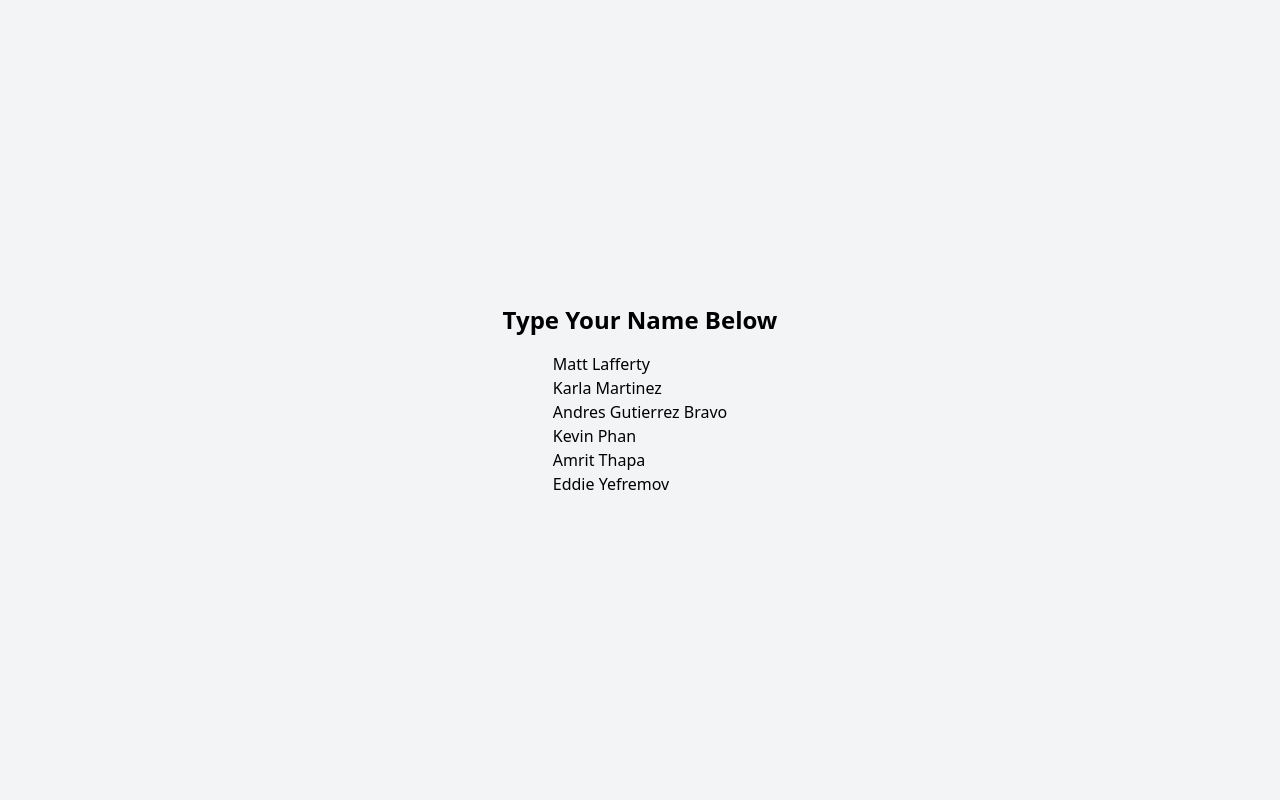
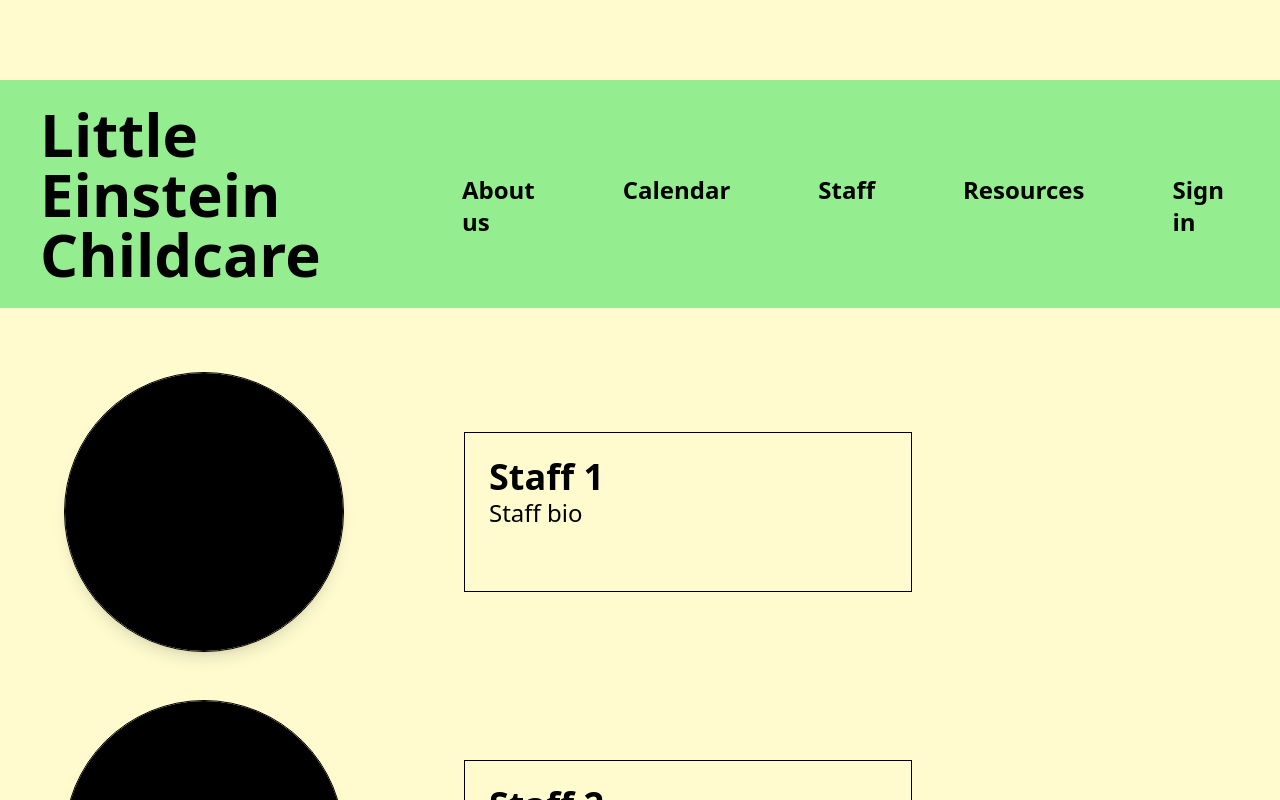
Before and after one commit to littleeinsteinchildcare/littleeinstein-frontend, a React (Vite) app: page / in a window 1280 px wide. Shown: the top 800 px of the page. Built offline with nearby package versions, Linux system fonts and the light colour scheme.

Commit message:
LEC-42 just made a rough draft of staff page

```diff
--- a/src/App.tsx
+++ b/src/App.tsx
@@ -1,8 +1,12 @@
-import Intro from "./pages/sampleIntro/Intro";
+//import Intro from "./pages/sampleIntro/Intro";
+
+// not adding react-router-dom yet, just temp for now for PR
+import Staff from "./pages/Staff";
+
 const App = () => {
   return (
     <div>
-      <Intro />
+      <Staff />
     </div>
   );
 };
--- /dev/null
+++ b/src/components/Navbar.tsx
@@ -0,0 +1,64 @@
+import { useState } from "react";
+
+// Navbar Component
+const Navbar = () => {
+  const [menuOpen, setMenuOpen] = useState(false);
+
+  return (
+    <header className="bg-[#94EE8F] p-4 flex justify-between items-center relative">
+      {/* Website Title */}
+      <h1 className="text-2xl md:text-6xl font-bold text-black px-6 py-2">
+        Little Einstein Childcare
+      </h1>
+
+      {/* Hamburger Menu Button for Small Screens */}
+      <button
+        className="md:hidden text-2xl px-4"
+        onClick={() => setMenuOpen(!menuOpen)}
+      >
+        ☰
+      </button>
+
+      <nav className="hidden md:flex space-x-12 gap-10 font-bold text-2xl px-10 mt-6">
+        <a href="#" className="hover:underline">
+          About us
+        </a>
+        <a href="#" className="hover:underline">
+          Calendar
+        </a>
+        <a href="#" className="hover:underline">
+          Staff
+        </a>
+        <a href="#" className="hover:underline">
+          Resources
+        </a>
+        <a href="#" className="hover:underline">
+          Sign in
+        </a>
+      </nav>
+
+      {/* Dropdown menu for small */}
+      {menuOpen && (
+        <nav className="absolute top-full left-0 w-full bg-[#94EE8F] flex flex-col items-start gap-4 text-lg px-9 py-2 shadow-lg md:hidden font-bold">
+          <a href="#" className="hover:underline">
+            About us
+          </a>
+          <a href="#" className="hover:underline">
+            Calendar
+          </a>
+          <a href="#" className="hover:underline">
+            Staff
+          </a>
+          <a href="#" className="hover:underline">
+            Resources
+          </a>
+          <a href="#" className="hover:underline">
+            Sign in
+          </a>
+        </nav>
+      )}
+    </header>
+  );
+};
+
+export default Navbar;
--- /dev/null
+++ b/src/pages/Staff.tsx
@@ -0,0 +1,48 @@
+import Navbar from "../components/Navbar";
+import temp1 from "../assets/temp1.png";
+
+// Staff Data
+const staffMembers = [
+  { id: 1, name: "Staff 1", bio: "Staff bio", image: temp1 },
+  { id: 2, name: "Staff 2", bio: "Staff bio", image: temp1 },
+  { id: 3, name: "Staff 3", bio: "Staff bio", image: temp1 },
+];
+
+// Staff Component
+const Staff = () => {
+  return (
+    <div className="bg-[#FFFBCF] min-h-screen pt-20">
+      {/* Navbar */}
+      <Navbar />
+
+      {/* Main content */}
+      <div className="p-10 flex flex-col items-start">
+        {/* using map to loop thru staff array to dynamically render */}
+        {staffMembers.map((staff) => (
+          <div
+            key={staff.id}
+            className="flex flex-col md:flex-row items-center gap-15 p-6 w-full max-w-4xl"
+          >
+            {/* Staff Image */}
+            <img
+              src={staff.image}
+              alt={staff.name}
+              className="w-40 h-40 md:w-70 md:h-70 rounded-full border border-black shadow-lg"
+            />
+
+            {/* Staff Info */}
+            <div className="border md:ml-15 border-black p-6 w-full h-40 m:h-50 text-left">
+              <h2 className="text-2xl md:text-4xl font-semibold text-black">
+                {staff.name}
+              </h2>
+              <p className="text-lg md:text-2xl text-black">{staff.bio}</p>
+            </div>
+          </div>
+        ))}
+      </div>
+    </div>
+  );
+};
+
+// Export Staff component
+export default Staff;
```
Also changed, not shown: src/assets/temp1.png (added).
